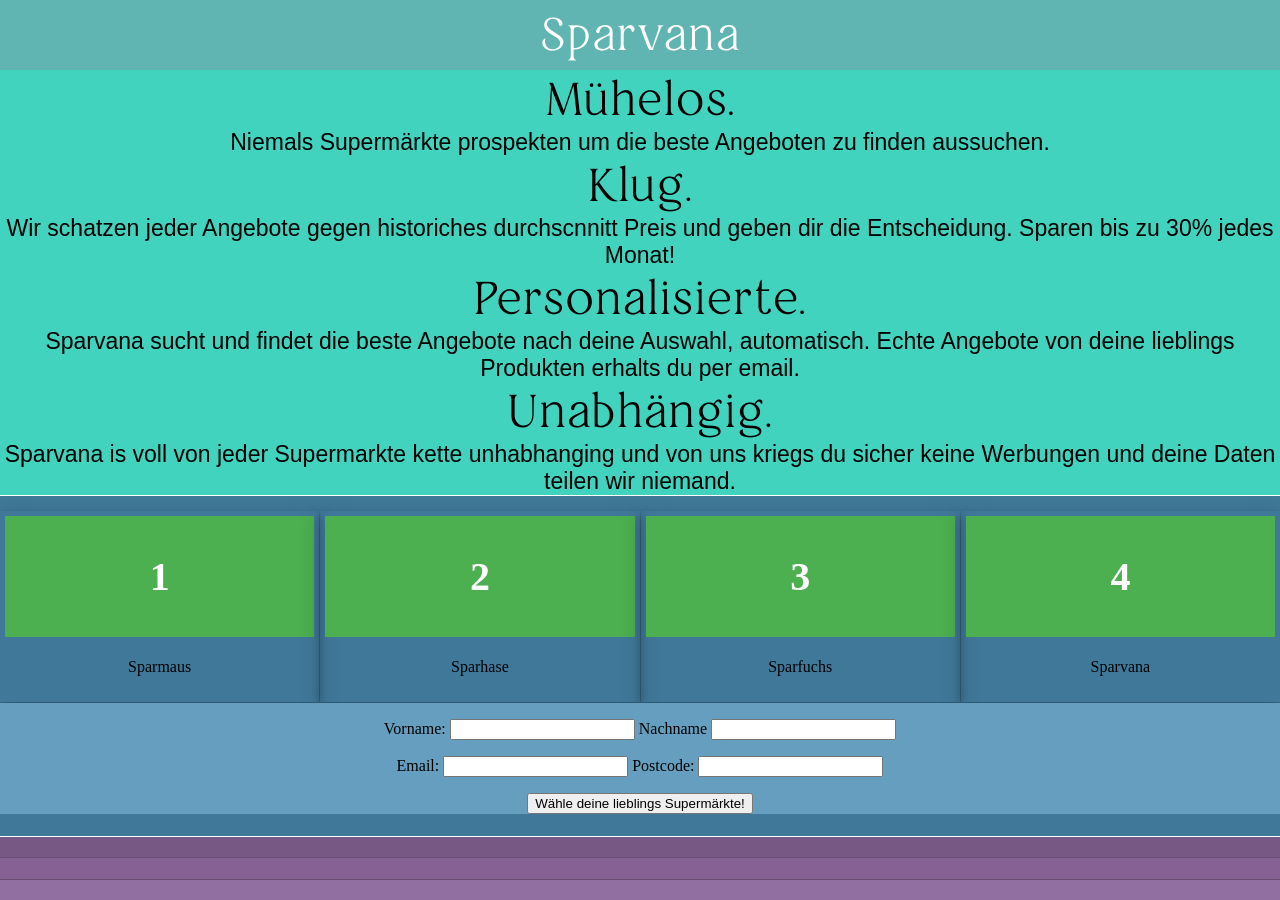
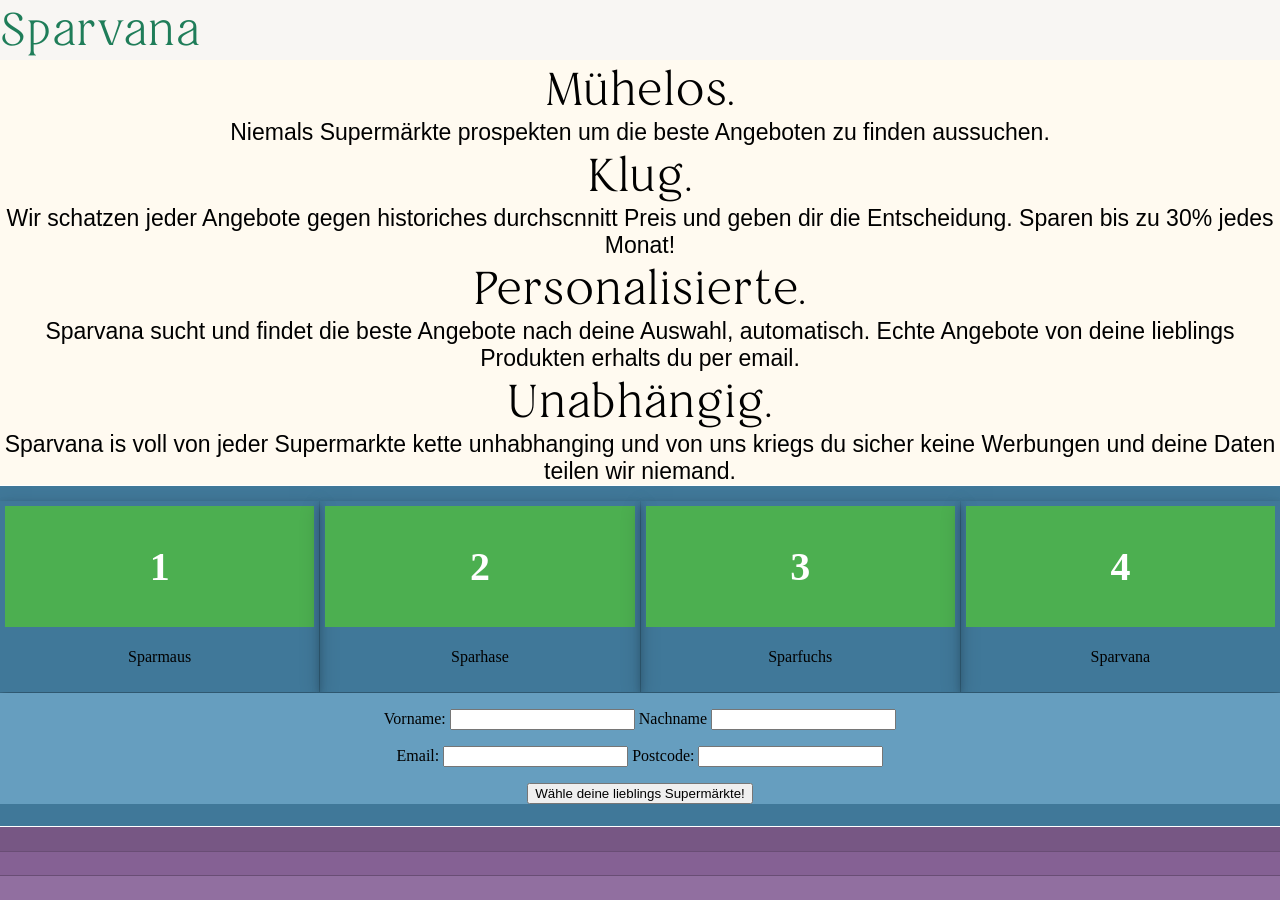
Before and after one commit to paulovfc/supermarket_get, a Jekyll site: the page built from index.md, in a window 1280 px wide. Built offline with Jekyll 4.4.1, drawn with Linux system fonts in a browser that asks for light colours; comment, search, counter and statistics services are not loaded.

Commit message:
image work

```diff
--- a/assets/css/styles.scss
+++ b/assets/css/styles.scss
@@ -20,7 +20,7 @@ html, body, .grid-container { height: 100%; margin: 0; }
 	/*grid-area: header_top;*/
   display: grid;
   grid-template-columns: 1fr;
-  grid-template-rows: 70px auto auto auto auto auto auto auto auto;
+  grid-template-rows: 60px auto auto auto auto auto auto auto auto;
   gap: 1px 1px;
   grid-template-areas:
   "title"
@@ -34,16 +34,17 @@ html, body, .grid-container { height: 100%; margin: 0; }
   "fourth_headline_text";
   grid-area: header_top;
   text-align:center;
-  background: #41D3BD;
+  background: #fffaf0;
 }
 
 .title {
 	grid-area: title;
-	background-color: rgba(100, 177,177, 0.9);
-	color:white;
+	background-color: rgba(245, 245, 245, 0.7);
+	color:#1f7d59;
 	font-family:restoraextralight-1;
 	font-size:46px;
-	line-height: 70px;
+	line-height: 60px;
+	text-align:left;
 }
 
 .first_headline {
```
